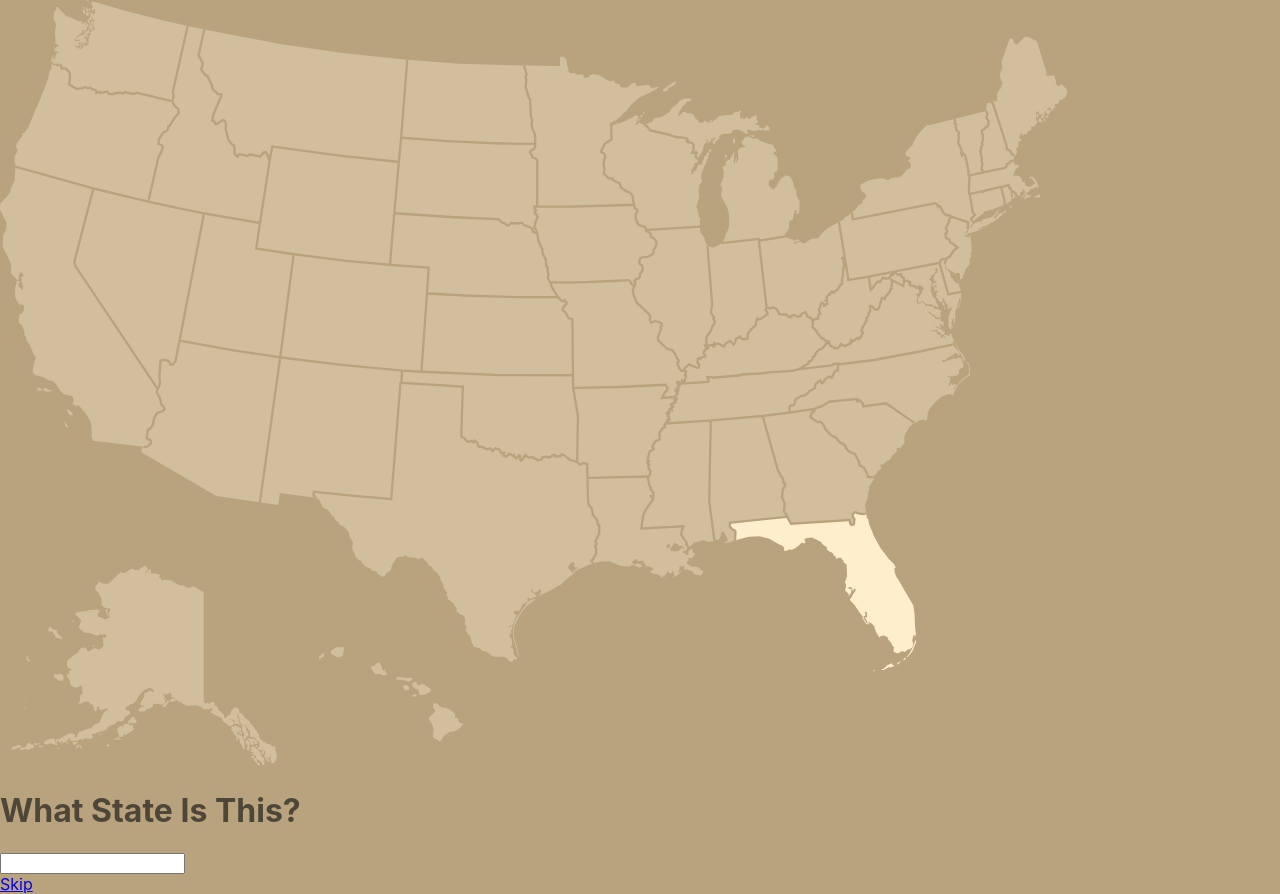
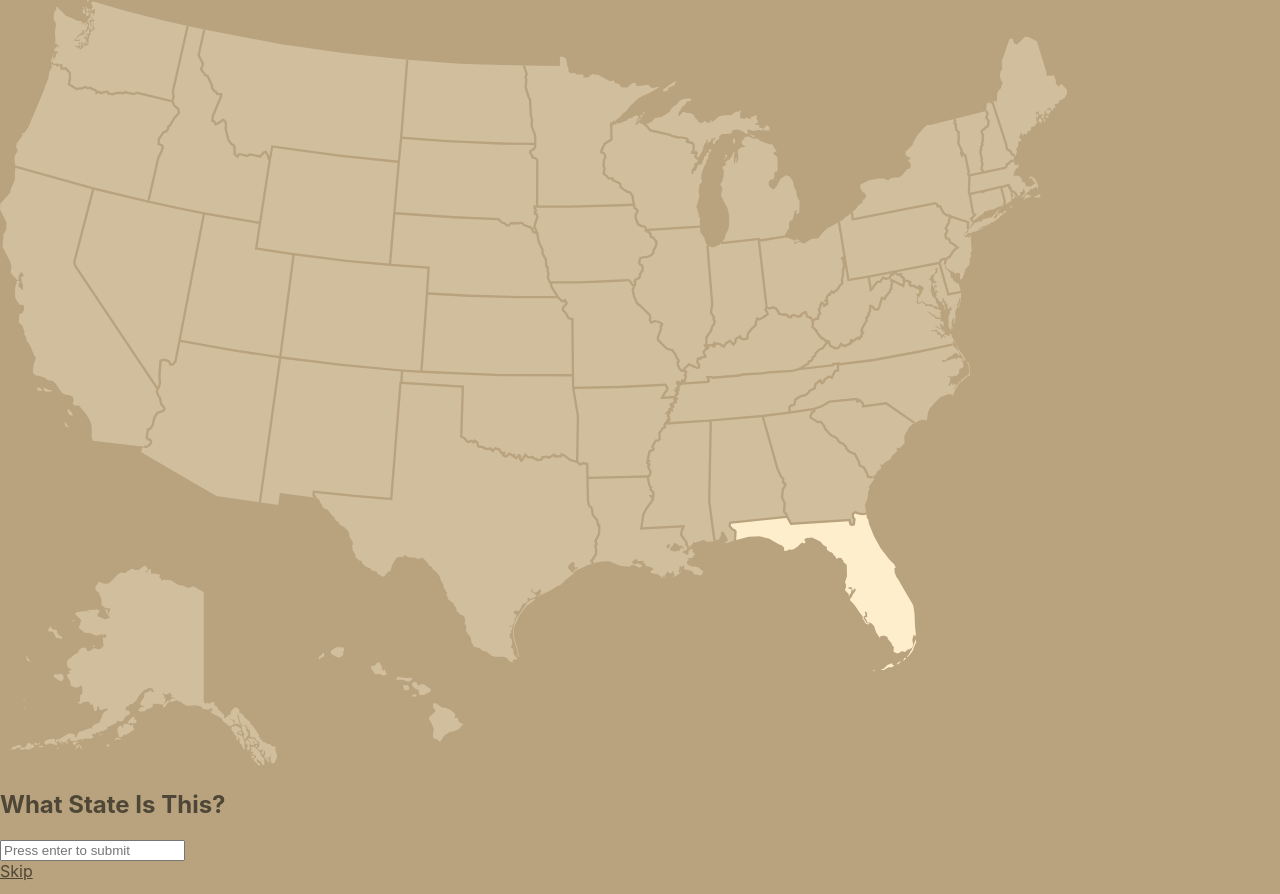
Before and after one commit to ronnyvictor/what-state-client, a React (Create React App) app: page / in a window 1280 px wide. Built offline with nearby package versions, Linux system fonts and the light colour scheme.

Commit message:
form has onchange function

```diff
--- a/src/App.css
+++ b/src/App.css
@@ -1,12 +1,15 @@
 body {
-  background-color: #B9A37E;
+	background-color: #b9a37e;
 }
 
-h1{
-  color: #4e4637
+h1 {
+	color: #4e4637;
 }
 
+#Florida {
+	fill: #ffeecb;
+}
 
-#Florida{
-  fill: #FFEECB;
+a {
+	color: #4e4637;
 }
--- a/src/components/Form.js
+++ b/src/components/Form.js
@@ -1,15 +1,29 @@
-import { useEffect, useState } from 'react'
+import { useState } from 'react'
 
 export default function Form() {
 	const [form, setForm] = useState('')
+
+	const handleSubmit = (event) => {
+		event.preventDefault()
+	}
+
+	const onChange = (event) => {
+		setForm(event.target.value)
+	}
+
 	return (
-		<>
+		<section>
 			<h1>What State Is This?</h1>
-			<form>
-				<input type='text' />
+			<form onSubmit={handleSubmit}>
+				<input
+					type='text'
+					placeholder='Press enter to submit'
+					onChange={onChange}
+					value={form}
+				/>
 				<br />
 				<a href='/'>Skip</a>
 			</form>
-		</>
+		</section>
 	)
 }
```
Also changed, not shown: src/components/StateMap.js (deleted, +0 -9 lines).
